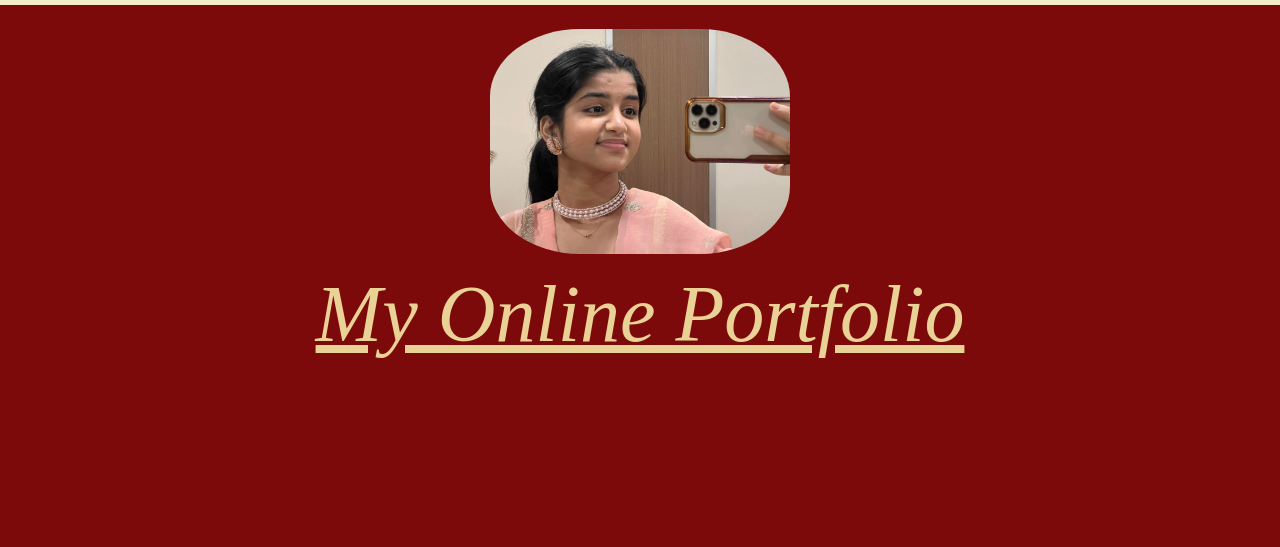
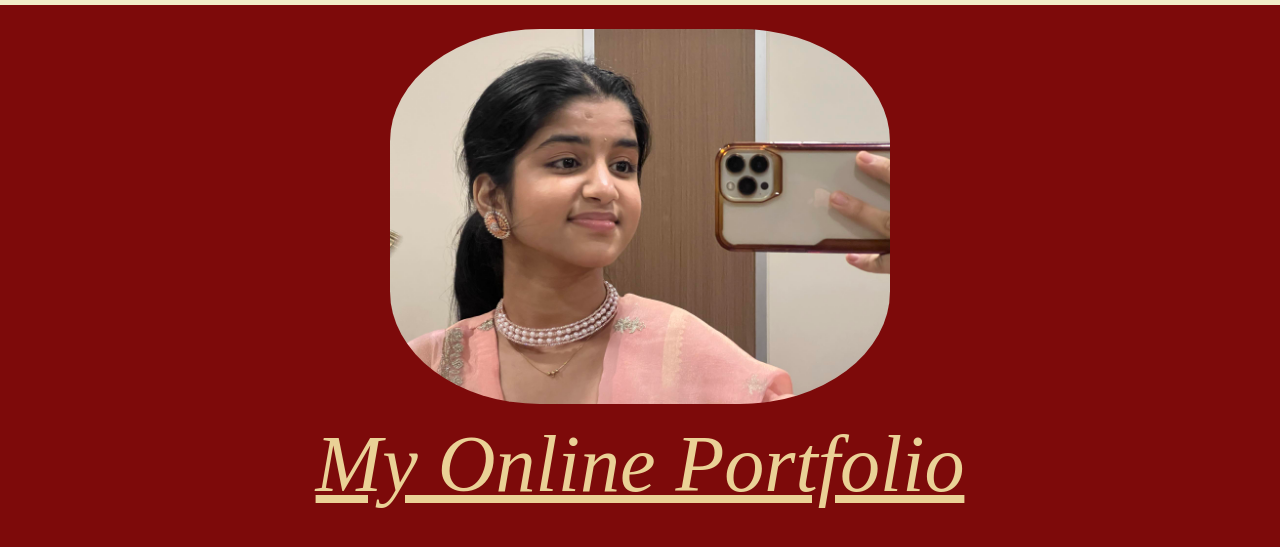
Before and after one commit to AnshnoorK/SA_ICT9Emerald_Q4Quiz1_Kaur_Anshnoor, a plain HTML site: page mainpage.html in a window 1280 px wide. Shown: the part 101-648 px from the top of the page. Drawn offline with nearby package versions, Linux system fonts and the light colour scheme.

Commit message:
mainpage.html

```diff
--- a/mainpage.html
+++ b/mainpage.html
@@ -54,7 +54,7 @@
 
 <br>
 
-<center><img src="me.jpg" style="border-radius: 30% ; width: 300px;"></center>
+<center><img src="me.jpg" style="border-radius: 30% ; width: 500px;"></center>
 
 <center><p style="color: #EAD196; font-style: italic; font-family: serif; font-size: 80px; text-decoration: underline;"> My Online Portfolio</p></center>
 
```
